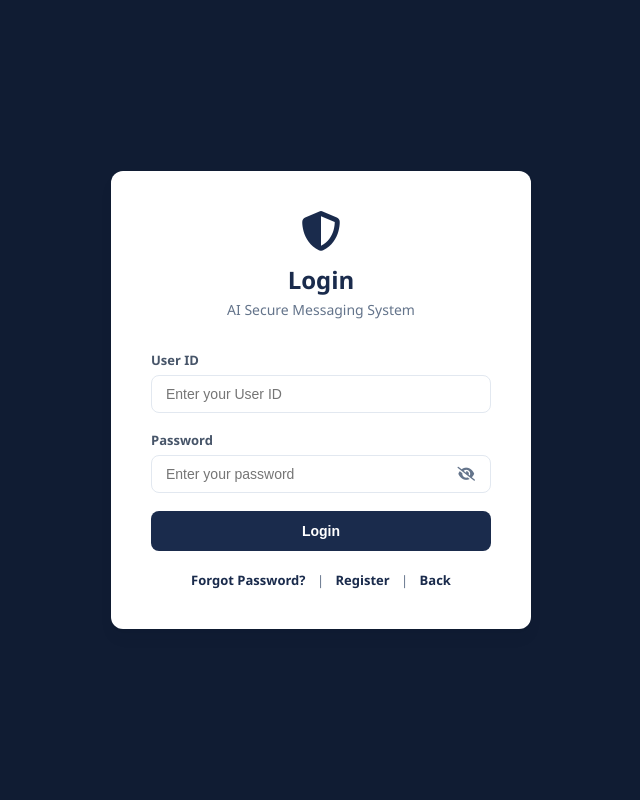
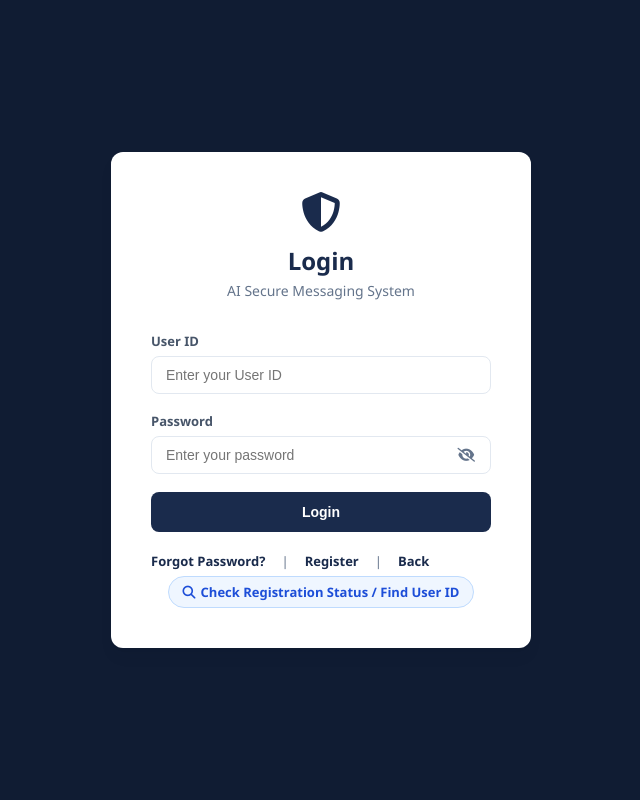
Before and after one commit to Idhaizs/AI-SECURE-MESSAGING-SYSTEM, a Flask app: page /login in a window 1280 px wide. Shown: the whole page, without its empty margins (319-959 px from the left). Run offline with Flask 3, Linux system fonts and the light colour scheme.

Commit message:
Add check-status feature and in-system User ID lookup for users, plus Admin Copy User ID button

```diff
--- a/app/routes/auth.py
+++ b/app/routes/auth.py
@@ -1,4 +1,4 @@
-from flask import Blueprint, render_template, request, redirect, url_for, session, flash
+from flask import Blueprint, render_template, request, redirect, url_for, session, flash, jsonify
 from flask_bcrypt import Bcrypt
 from app.utils.db import query_db
 from app.utils.encryption import hash_answer, verify_answer
@@ -286,3 +286,36 @@ def logout():
     log_action(user_id, 'LOGOUT', request.remote_addr, 'User logged out')
     session.clear()
     return redirect(url_for('auth.index'))
+
+# ─── Check Registration Status & Lookup User ID ────────────────────
+@auth_bp.route('/check-status', methods=['POST'])
+def check_status():
+    identifier = request.form.get('identifier', '').strip()
+    if not identifier:
+        return jsonify({'success': False, 'error': 'Please enter your username or email address.'}), 400
+
+    user = query_db("SELECT username, full_name, email, status, user_id_str FROM users WHERE (username = %s OR email = %s OR user_id_str = %s) AND role = 'user'", (identifier, identifier, identifier), one=True)
+    if not user:
+        return jsonify({'success': False, 'error': 'No registration record found for this username or email.'}), 404
+
+    status = user['status']
+    user_id_str = user['user_id_str'] or 'Pending...'
+    full_name = user['full_name'] or user['username']
+
+    if status == 'pending':
+        msg = f"⏳ Status: PENDING APPROVAL\nHello {full_name}, your registration request is currently pending Admin approval. Please check back soon."
+    elif status == 'active':
+        msg = f"🎉 Status: APPROVED!\nHello {full_name}, your account is APPROVED!\nOfficial User ID: {user_id_str}\n\nYou can log in using this User ID: {user_id_str}"
+    elif status == 'rejected':
+        msg = f"❌ Status: REJECTED\nYour registration request was rejected by the Administrator."
+    elif status == 'blocked':
+        msg = f"🚫 Status: BLOCKED\nYour account is currently blocked by the Administrator."
+    else:
+        msg = f"Status: {status.title()}"
+
+    return jsonify({
+        'success': True,
+        'status': status,
+        'user_id_str': user_id_str,
+        'message': msg
+    })
--- a/app/templates/auth/login.html
+++ b/app/templates/auth/login.html
@@ -26,12 +26,38 @@
                 Login
             </button>
         </form>
-        <div class="auth-links">
-            <a href="{{ url_for('auth.forgot_password') }}">Forgot Password?</a>
-            <span>|</span>
-            <a href="{{ url_for('auth.register') }}">Register</a>
-            <span>|</span>
-            <a href="{{ url_for('auth.index') }}">Back</a>
+        <div class="auth-links" style="flex-direction:column;gap:8px;align-items:center;">
+            <div style="display:flex;gap:8px;align-items:center;">
+                <a href="{{ url_for('auth.forgot_password') }}">Forgot Password?</a>
+                <span>|</span>
+                <a href="{{ url_for('auth.register') }}">Register</a>
+                <span>|</span>
+                <a href="{{ url_for('auth.index') }}">Back</a>
+            </div>
+            <div style="margin-top:6px;">
+                <a href="#" onclick="openStatusModal(); return false;" style="color:#1d4ed8;font-weight:bold;font-size:13px;display:inline-flex;align-items:center;gap:5px;background:#eff6ff;padding:6px 14px;border-radius:20px;border:1px solid #bfdbfe;">
+                    <i class="fas fa-search"></i> Check Registration Status / Find User ID
+                </a>
+            </div>
+        </div>
+    </div>
+</div>
+
+<!-- Modal: Check Status -->
+<div class="modal-overlay" id="statusModal" style="display:none;position:fixed;top:0;left:0;width:100%;height:100%;background:rgba(15,23,42,0.6);z-index:9999;align-items:center;justify-content:center;">
+    <div style="background:white;width:90%;max-width:440px;border-radius:12px;padding:24px;box-shadow:0 20px 25px -5px rgba(0,0,0,0.2);">
+        <div style="display:flex;justify-content:space-between;align-items:center;margin-bottom:16px;">
+            <h3 style="margin:0;font-size:18px;color:#1e293b;"><i class="fas fa-id-card" style="color:#1d4ed8;"></i> Check Status & Find User ID</h3>
+            <button onclick="closeStatusModal()" style="background:none;border:none;font-size:18px;color:#94a3b8;cursor:pointer;"><i class="fas fa-times"></i></button>
+        </div>
+        <div style="margin-bottom:16px;">
+            <label style="display:block;font-size:13px;font-weight:bold;color:#475569;margin-bottom:6px;">Username or Email Address</label>
+            <input type="text" id="statusIdentifier" placeholder="e.g. ahmad or ahmad@example.com" style="width:100%;padding:10px;border:1px solid #cbd5e1;border-radius:6px;font-size:14px;box-sizing:border-box;">
+        </div>
+        <div id="statusResult" style="display:none;padding:12px;border-radius:8px;font-size:13px;margin-bottom:16px;white-space:pre-line;line-height:1.5;"></div>
+        <div style="display:flex;gap:10px;justify-content:flex-end;">
+            <button onclick="closeStatusModal()" class="btn" style="background:#f1f5f9;color:#475569;padding:8px 16px;border:none;border-radius:6px;cursor:pointer;">Close</button>
+            <button onclick="submitCheckStatus()" class="btn btn-primary" style="padding:8px 18px;border-radius:6px;cursor:pointer;">Check Status</button>
         </div>
     </div>
 </div>
@@ -50,5 +76,56 @@ function togglePasswordVisibility(inputId, eyeId) {
         eye.classList.add('fa-eye-slash');
     }
 }
+
+function openStatusModal() {
+    document.getElementById('statusModal').style.display = 'flex';
+    document.getElementById('statusResult').style.display = 'none';
+    document.getElementById('statusIdentifier').value = '';
+}
+
+function closeStatusModal() {
+    document.getElementById('statusModal').style.display = 'none';
+}
+
+async function submitCheckStatus() {
+    const val = document.getElementById('statusIdentifier').value.trim();
+    const resultDiv = document.getElementById('statusResult');
+    if (!val) {
+        alert('Please enter your username or email address.');
+        return;
+    }
+
+    try {
+        const formData = new FormData();
+        formData.append('identifier', val);
+        const res = await fetch("{{ url_for('auth.check_status') }}", { method: 'POST', body: formData });
+        const data = await res.json();
+
+        resultDiv.style.display = 'block';
+        if (data.success) {
+            if (data.status === 'active') {
+                resultDiv.style.background = '#d1fae5';
+                resultDiv.style.color = '#065f46';
+                resultDiv.style.border = '1px solid #a7f3d0';
+            } else if (data.status === 'pending') {
+                resultDiv.style.background = '#fef3c7';
+                resultDiv.style.color = '#92400e';
+                resultDiv.style.border = '1px solid #fde68a';
+            } else {
+                resultDiv.style.background = '#fee2e2';
+                resultDiv.style.color = '#991b1b';
+                resultDiv.style.border = '1px solid #fca5a5';
+            }
+            resultDiv.innerText = data.message;
+        } else {
+            resultDiv.style.background = '#fee2e2';
+            resultDiv.style.color = '#991b1b';
+            resultDiv.style.border = '1px solid #fca5a5';
+            resultDiv.innerText = '❌ ' + (data.error || 'User not found.');
+        }
+    } catch (err) {
+        alert('Error checking status: ' + err.message);
+    }
+}
 </script>
 {% endblock %}
```
Also changed, not shown: app/templates/admin/users.html (+13 -1 lines).
